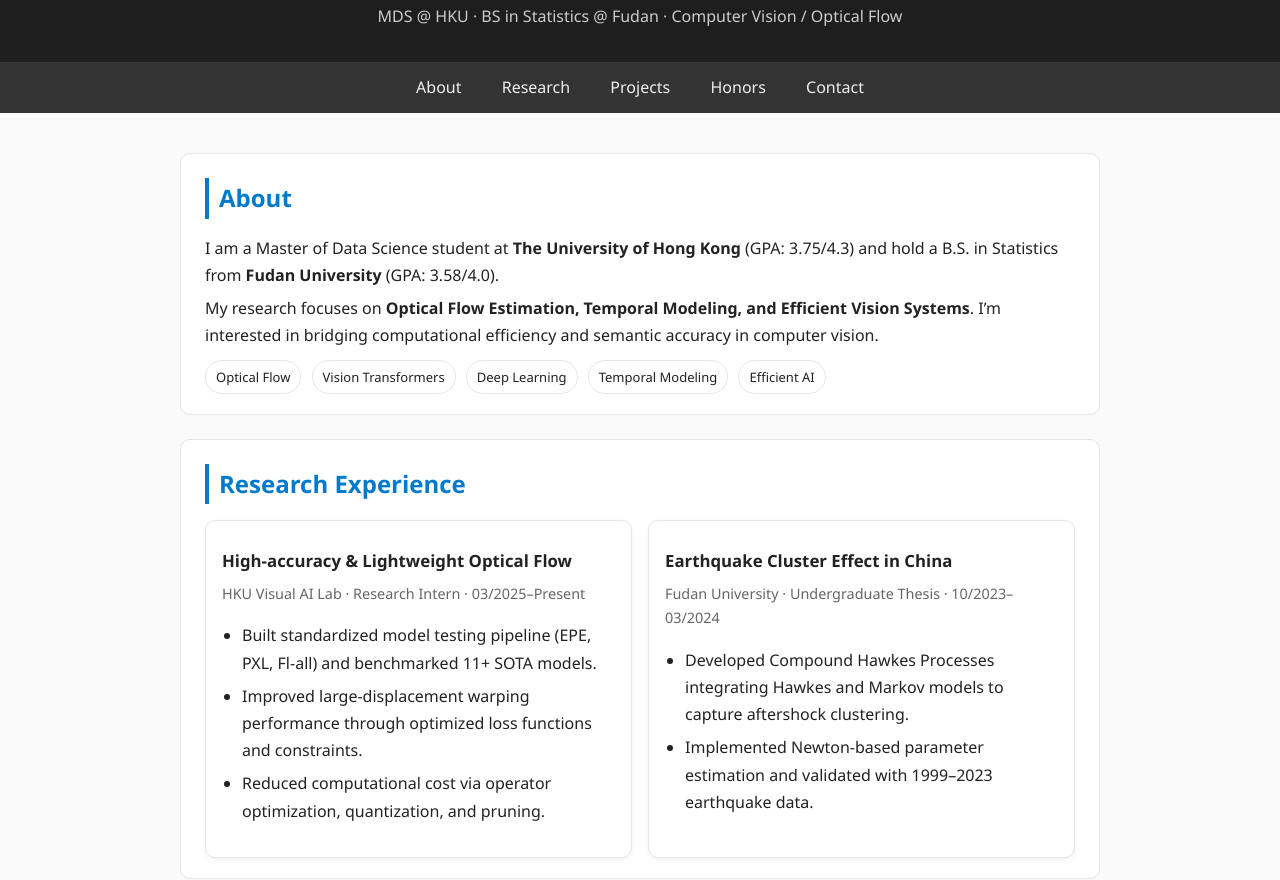
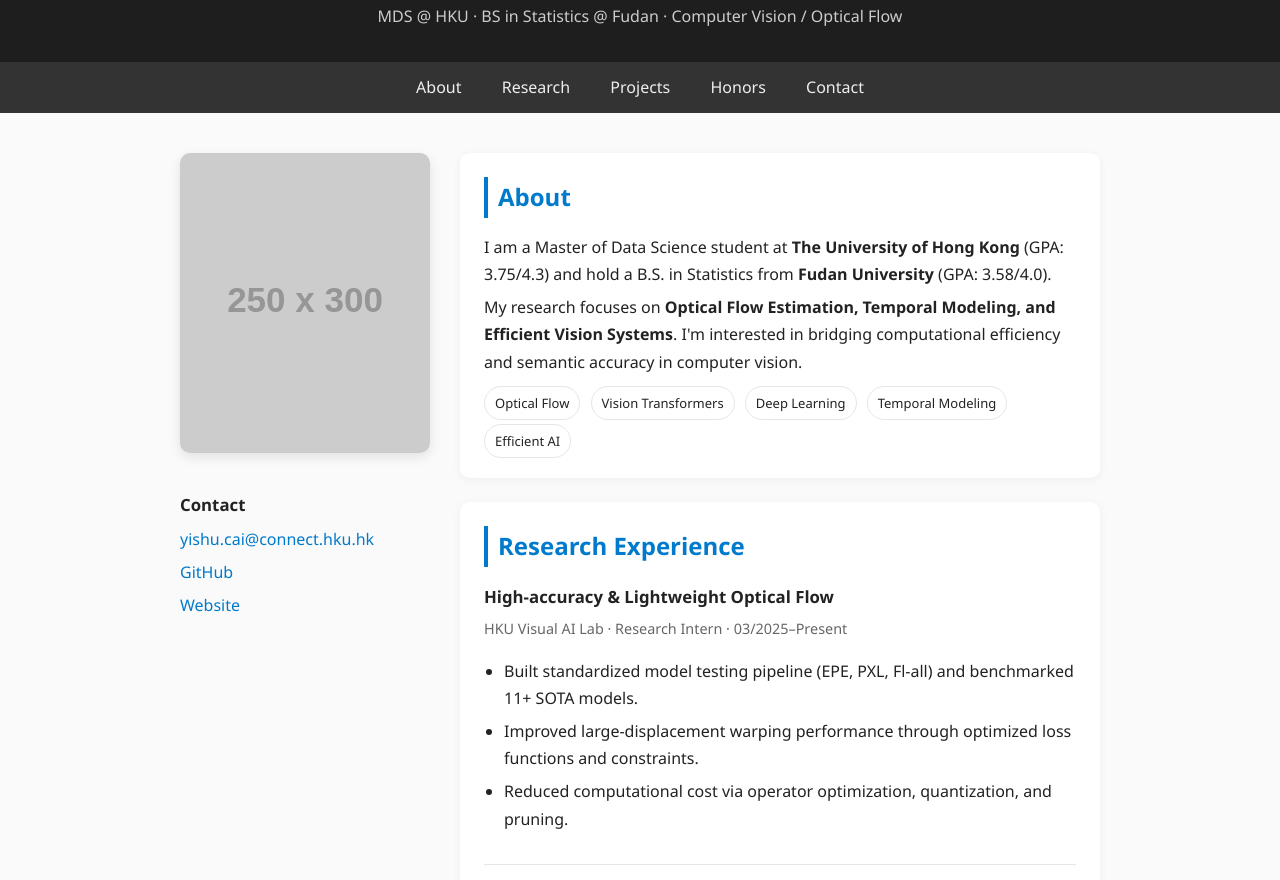
Before and after one commit to YiShu0115/YiShu0115.github.io, a plain HTML site: page index.html in a window 1280 px wide. Shown: the part 83-963 px from the top of the page. Drawn offline with Linux system fonts and the light colour scheme; placeholder pictures from the web are drawn by us.

Commit message:
Update index.html

```diff
--- a/index.html
+++ b/index.html
@@ -51,12 +51,29 @@
       margin: 40px auto;
       padding: 0 20px;
     }
+    .content-wrapper {
+      display: flex;
+      gap: 30px;
+      margin-bottom: 40px;
+    }
+    .profile-section {
+      flex: 0 0 250px;
+    }
+    .profile-pic {
+      width: 100%;
+      border-radius: 10px;
+      margin-bottom: 20px;
+      box-shadow: 0 4px 12px rgba(0,0,0,0.1);
+    }
+    .main-content {
+      flex: 1;
+    }
     section {
       background: var(--card);
-      border: 1px solid var(--line);
       border-radius: 10px;
       padding: 24px 24px 20px;
       margin-bottom: 24px;
+      box-shadow: 0 2px 10px rgba(0,0,0,0.05);
     }
     h2 {
       color: var(--primary);
@@ -74,18 +91,6 @@
     a { color: var(--primary); text-decoration: none; }
     a:hover { text-decoration: underline; }
     .small { color: var(--muted); font-size: 0.9rem; }
-    .grid {
-      display: grid;
-      grid-template-columns: repeat(auto-fit, minmax(280px, 1fr));
-      gap: 16px;
-    }
-    .card {
-      background: #fff;
-      border: 1px solid var(--line);
-      border-radius: 10px;
-      padding: 16px;
-      box-shadow: 0 2px 6px rgba(0,0,0,0.05);
-    }
     .pill {
       display: inline-block;
       border: 1px solid var(--line);
@@ -102,6 +107,26 @@
       padding: 28px 12px;
       margin-top: 40px;
       font-size: 0.9rem;
+    }
+    .research-item, .project-item {
+      margin-bottom: 20px;
+      padding-bottom: 15px;
+      border-bottom: 1px solid var(--line);
+    }
+    .research-item:last-child, .project-item:last-child {
+      border-bottom: none;
+    }
+    @media (max-width: 768px) {
+      .content-wrapper {
+        flex-direction: column;
+      }
+      .profile-section {
+        flex: 1;
+        text-align: center;
+      }
+      .profile-pic {
+        max-width: 200px;
+      }
     }
   </style>
 </head>
@@ -120,6 +145,24 @@
   </nav>
 
   <main>
+    <div class="content-wrapper">
+      <div class="profile-section">
+        <img src="https://via.placeholder.com/250x300" alt="Cai Yishu" class="profile-pic">
+        <div>
+          <h3>Contact</h3>
+          <p>
+            <a href="mailto:yishu.cai@connect.hku.hk">yishu.cai@connect.hku.hk</a>
+          </p>
+          <p>
+            <a href="https://github.com/YiShu0115" target="_blank">GitHub</a>
+          </p>
+          <p>
+            <a href="https://YiShu0115.github.io" target="_blank">Website</a>
+          </p>
+        </div>
+      </div>
+
+      <div class="main-content">
         <section id="about">
           <h2>About</h2>
           <p>
@@ -128,7 +171,7 @@
           </p>
           <p>
             My research focuses on <strong>Optical Flow Estimation, Temporal Modeling, and Efficient Vision Systems</strong>.
-        I’m interested in bridging computational efficiency and semantic accuracy in computer vision.
+            I'm interested in bridging computational efficiency and semantic accuracy in computer vision.
           </p>
           <div>
             <span class="pill">Optical Flow</span>
@@ -141,8 +184,7 @@
 
         <section id="research">
           <h2>Research Experience</h2>
-      <div class="grid">
-        <div class="card">
+          <div class="research-item">
             <h3>High-accuracy & Lightweight Optical Flow</h3>
             <p class="small">HKU Visual AI Lab · Research Intern · 03/2025–Present</p>
             <ul>
@@ -151,7 +193,7 @@
               <li>Reduced computational cost via operator optimization, quantization, and pruning.</li>
             </ul>
           </div>
-        <div class="card">
+          <div class="research-item">
             <h3>Earthquake Cluster Effect in China</h3>
             <p class="small">Fudan University · Undergraduate Thesis · 10/2023–03/2024</p>
             <ul>
@@ -159,27 +201,24 @@
               <li>Implemented Newton-based parameter estimation and validated with 1999–2023 earthquake data.</li>
             </ul>
           </div>
-      </div>
         </section>
 
         <section id="projects">
           <h2>Projects</h2>
-      <div class="grid">
-        <div class="card">
+          <div class="project-item">
             <h3>Optical Flow Benchmark Suite</h3>
             <p>Unified evaluation scripts (EPE, PXL, Fl-all) for 11+ models with automated visualization and fair comparison.</p>
             <p><a href="#" target="_blank">Code / Docs (GitHub)</a></p>
           </div>
-        <div class="card">
+          <div class="project-item">
             <h3>Retail NER Data Pipeline</h3>
             <p>Constructed NER dataset (5k+ samples) and full evaluation pipeline using open-source models for product classification.</p>
             <p><a href="#" target="_blank">Repository</a></p>
           </div>
-        <div class="card">
+          <div class="project-item">
             <h3>Real-time Price & Promotion ETL</h3>
             <p>Developed SQLServer ETL system for 1M+ transactions enabling real-time pricing and promotion analytics.</p>
             <p><a href="#" target="_blank">Notes</a></p>
-        </div>
           </div>
         </section>
 
@@ -191,15 +230,8 @@
             <li>Second Prize ×2, China Undergraduate Mathematical Contest in Modeling (2021–2022)</li>
           </ul>
         </section>
-
-    <section id="contact">
-      <h2>Contact</h2>
-      <p>
-        <a href="mailto:yishu.cai@connect.hku.hk">yishu.cai@connect.hku.hk</a> ·
-        <a href="https://github.com/YiShu0115" target="_blank">GitHub</a> ·
-        <a href="https://YiShu0115.github.io" target="_blank">Website</a>
-      </p>
-    </section>
+      </div>
+    </div>
   </main>
 
   <footer>
```
Lines whose indentation alone changed are shown as unchanged.
